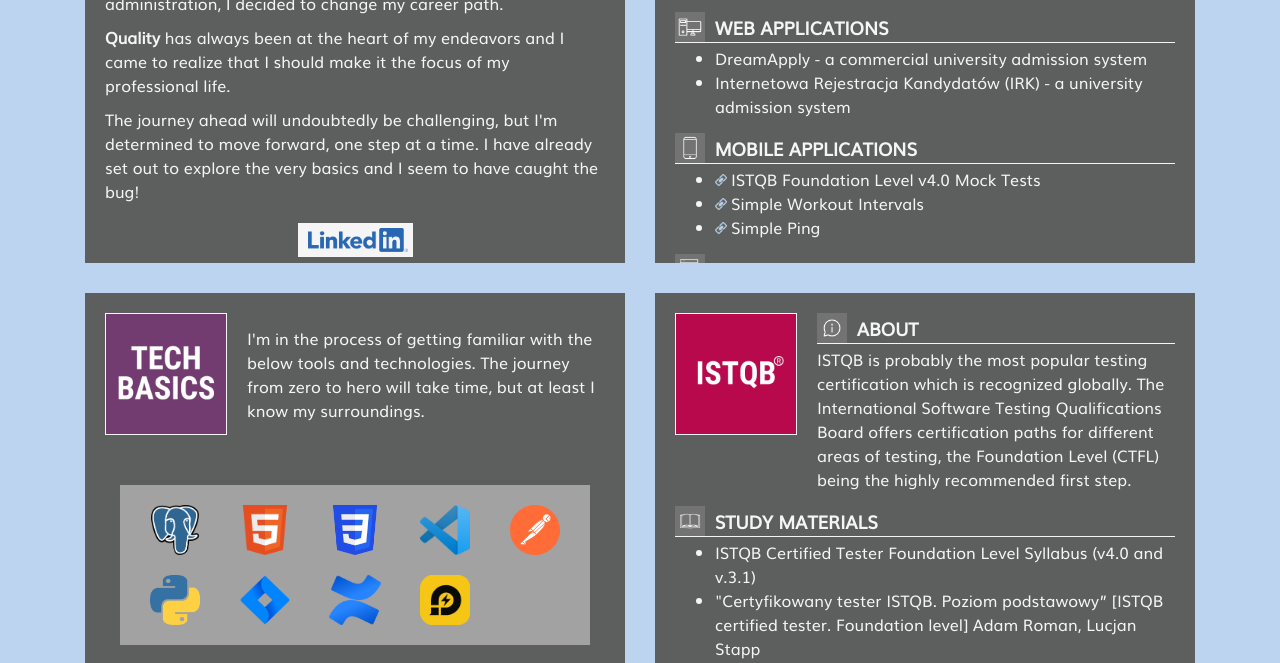
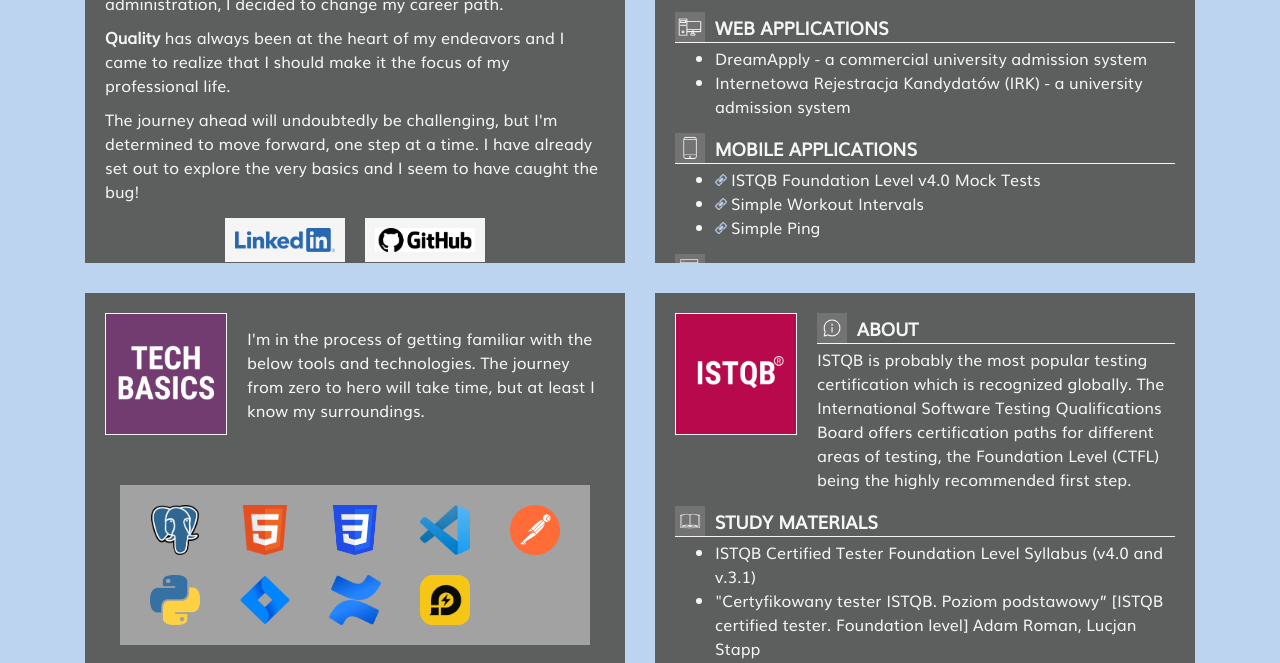
Before and after one commit to m-sowa/My-Portfolio-Website, a plain HTML site: page index.html in a window 1280 px wide. Shown: the part 187-850 px from the top of the page. Drawn offline with Linux system fonts and the light colour scheme.

Commit message:
Added github links, fixed grid

```diff
--- a/index.css
+++ b/index.css
@@ -10,7 +10,6 @@
 
 main {
   background-color: rgb(189, 212, 241);
-  /* background-image: url("images/icon_grid.svg"); */
   padding: 20px;
 }
 
@@ -65,7 +64,6 @@
 
 .container::-webkit-scrollbar-track {
   background: whitesmoke;
-  /* -webkit-box-shadow: inset 0 0 6px rgba(0, 0, 0, 0.3); */
 }
 
 .container::-webkit-scrollbar-thumb {
@@ -105,14 +103,23 @@
   border: 1px solid whitesmoke;
 }
 
-#linkedin-banner {
-  display: block;
+.social-logo {
   width: 100px;
   background-color: whitesmoke;
-  padding: 5px 5px 5px 10px;
-  margin-top: 20px;
-  margin-left: auto;
-  margin-right: auto;
+  padding: 10px;
+  margin-top: 15px;
+}
+
+.social-logo:hover {
+  box-shadow: 0px 0px 4px 1px rgba(184, 185, 191, 1);
+}
+
+.social-logos {
+  display: flex;
+  flex-direction: row;
+  flex-wrap: wrap;
+  justify-content: center;
+  column-gap: 20px;
 }
 
 .skills {
@@ -257,4 +264,9 @@
   #photo {
     width: 100px;
   }
+
+  .tech-logo {
+    height: 30px;
+    margin:10px;
+  }
 }
--- a/index.html
+++ b/index.html
@@ -34,15 +34,26 @@
             determined to move forward, one step at a time. I have already set
             out to explore the very basics and I seem to have caught the bug!
           </p>
+          <div class="social-logos">
             <a
               href="https://www.linkedin.com/in/marzena-sowa/?locale=en_US"
               target="blank"
             >
               <img
-              id="linkedin-banner"
+                class="social-logo"
                 src="images/LI-Logo.png"
                 alt="Linkedin logo"
             /></a>
+            <a
+              href="https://github.com/m-sowa"
+              target="blank"
+            >
+              <img
+                class="social-logo"
+                src="images/logo_github.png"
+                alt="Github logo"
+            /></a>
+          </div>
         </div>
         <!-- box 2 - TESTING -->
         <div class="container">
@@ -359,6 +370,7 @@
               <h2>PRACTICE</h2>
             </div>
             <ul>
+              <li>Creating my own <a href="https://github.com/m-sowa/The-Books-Database" target=blank><img src="images/link_icon.png" />Books Database</a> to practice SQL queries</li>
               <li>
                 Solving exercises at:
                 <a href="https://sqlzoo.net/wiki/SQL_Tutorial" target="blank"
@@ -371,7 +383,6 @@
                   ><img src="images/link_icon.png" />PostgreSQL exercises</a
                 >
               </li>
-              <li>Creating and manipulating own database</li>
             </ul>
           </div>
         </div>
```
Also changed, not shown: images/logo_github.png (added). Lines whose indentation alone changed are shown as unchanged.
